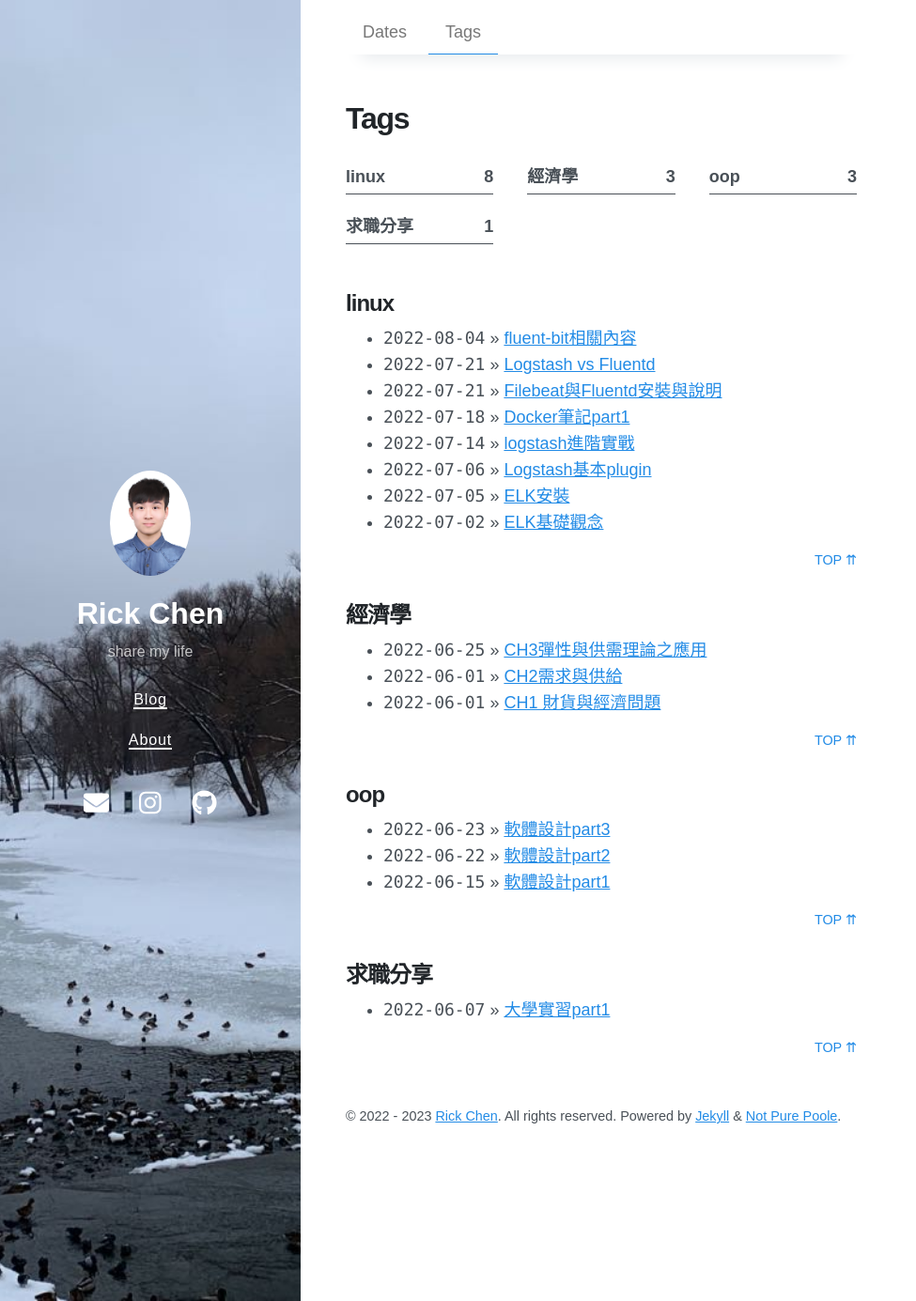
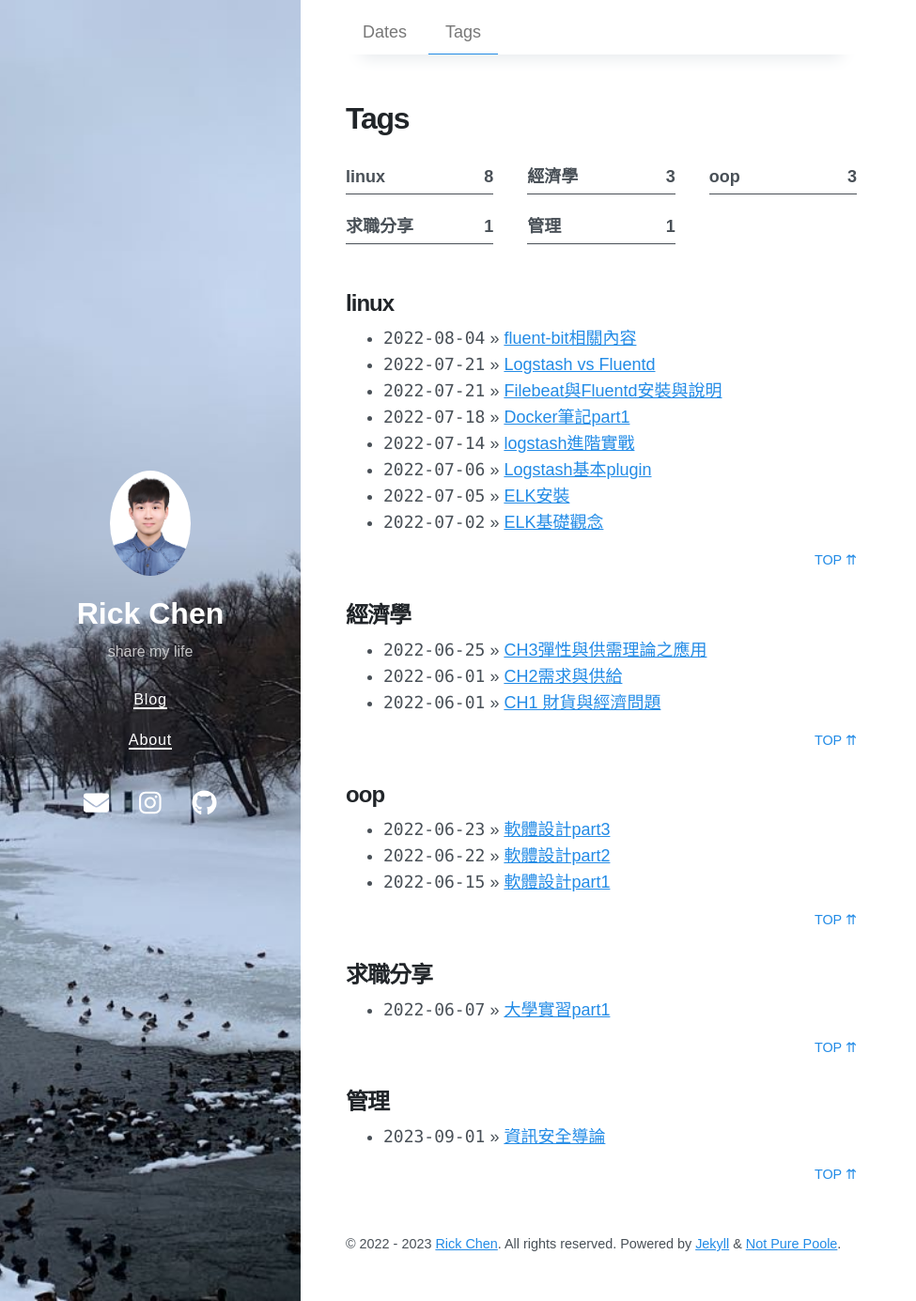
Before and after one commit to jerry940917chen/jerry940917chen.github.io, a Jekyll site: the page built from tags.md, in a window 1280 px wide and 1385 px high. Shown: the whole window at 94% size, without its empty margins (0-975 px from the left). Built offline with Jekyll 4.4.1, drawn with Linux system fonts in a browser that asks for light colours; nearby versions of some CDN libraries.

Commit message:
Update and rename 2023-09-01-從Ewent資訊管理導論.md to 2023-09-01-Essentials of Management Information Systems.md

```diff
--- a/_posts/2023-09-01-從Ewent資訊管理導論.md
+++ b/_posts/2023-09-01-Essentials of Management Information Systems.md
@@ -1,9 +1,9 @@
 ---
 layout: post
-title: 資訊管理導論
+title: 資訊安全導論
 author: jerry chen
-tags:管理
--
+tags:
+- 管理
 date: 2023-09-01 01:45
 ---
 :::success
```
